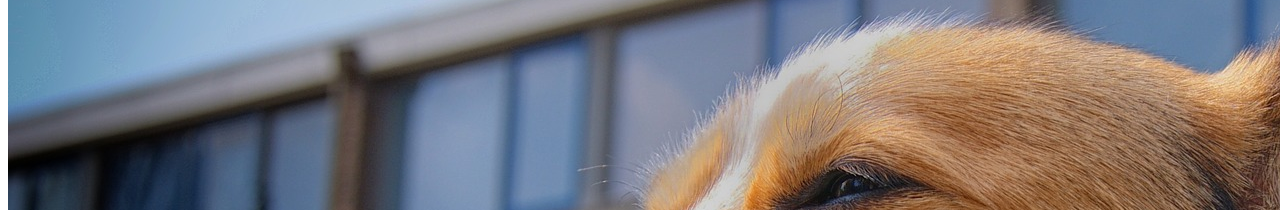
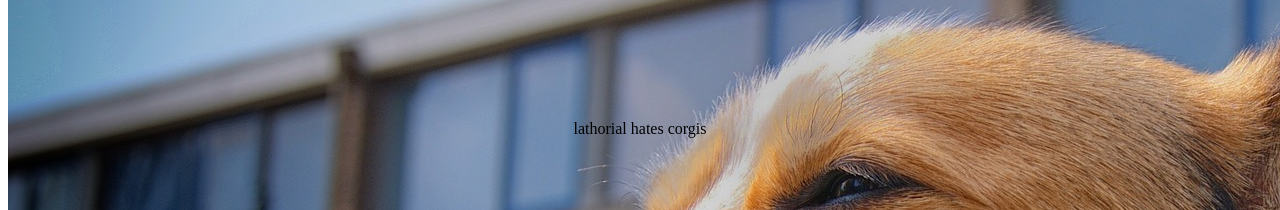
Before and after one commit to corgisout/corgisout.github.io, a plain HTML site: page index.html in a window 1280 px wide. Shown: the part 271-481 px from the top of the page. Drawn offline with Linux system fonts and the light colour scheme.

Commit message:
Update index.html

```diff
--- a/index.html
+++ b/index.html
@@ -45,5 +45,5 @@
 </style
 <div class="container">
 <img src="img/firstcorgi.jpg" alt="corgi"/>
-    <div class="lathorial hates corgis">Centered</div>
+    <div class="centered">lathorial hates corgis</div>
     </div>
```
